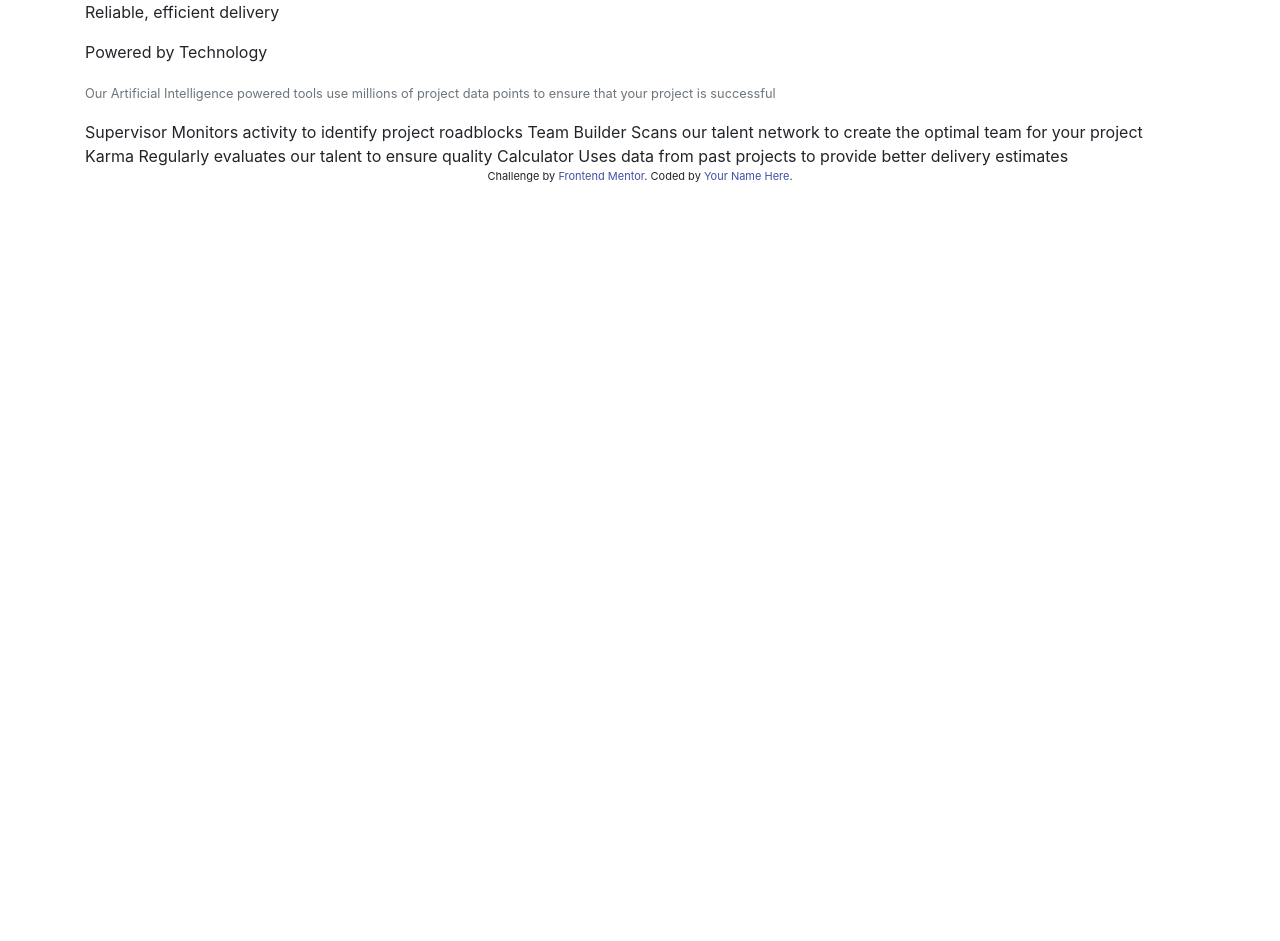
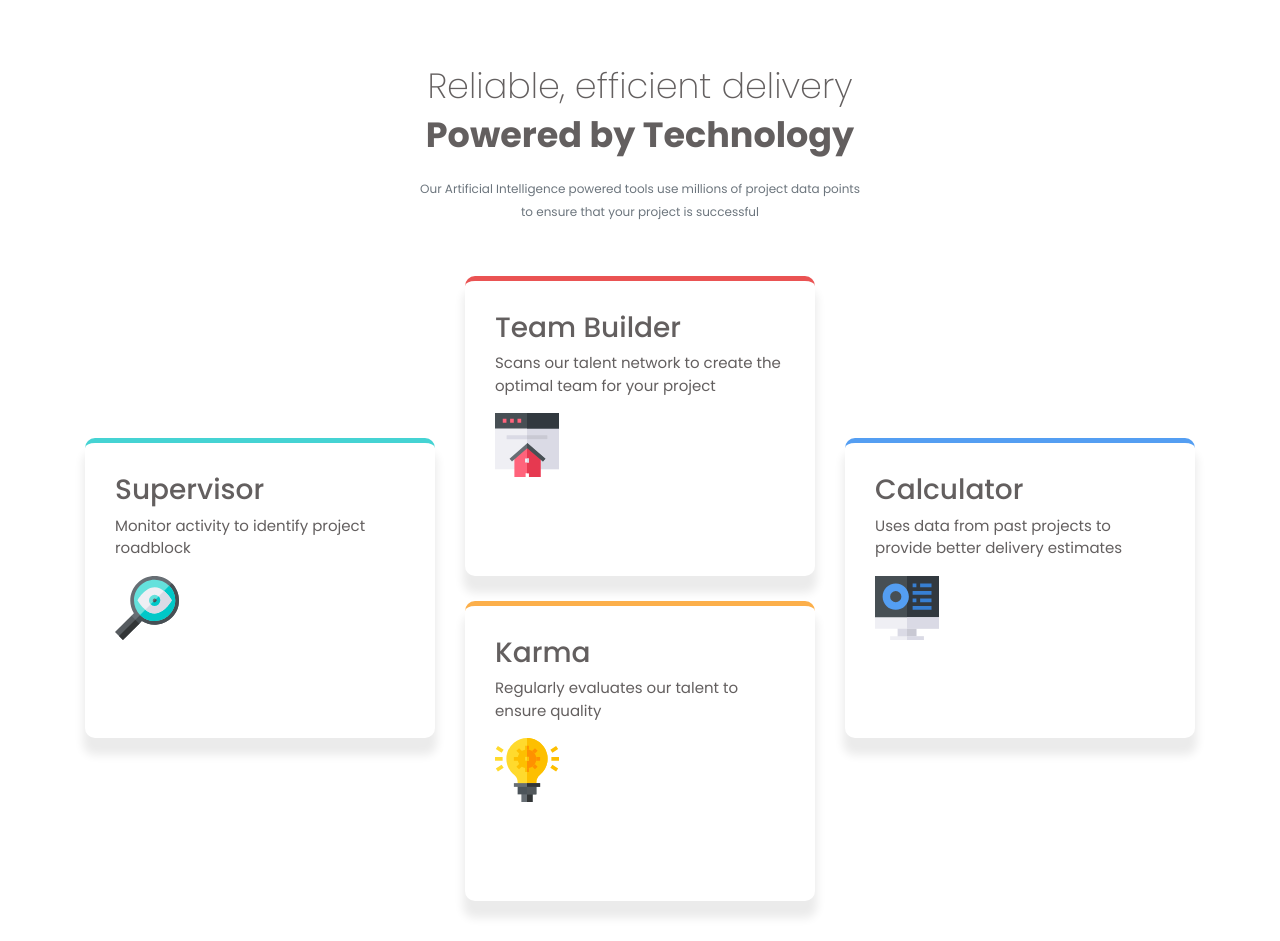
Before and after one commit to willyblackkeez/Four-Card-Feature-Section, a plain HTML site: page index.html in a window 1280 px wide. Shown: the top 941 px of the page. Before the commit the page ends 800 px from the top, so only its background shows below. Drawn offline with nearby package versions, Linux system fonts and the light colour scheme.

Commit message:
partially complted

```diff
--- a/index.html
+++ b/index.html
@@ -5,6 +5,7 @@
   <meta name="viewport" content="width=device-width, initial-scale=1.0"> <!-- displays site properly based on user's device -->
   <link rel="stylesheet" href="https://stackpath.bootstrapcdn.com/bootstrap/4.5.0/css/bootstrap.min.css" integrity="sha384-9aIt2nRpC12Uk9gS9baDl411NQApFmC26EwAOH8WgZl5MYYxFfc+NcPb1dKGj7Sk" crossorigin="anonymous">
   <link rel="icon" type="image/png" sizes="32x32" href="./images/favicon-32x32.png">
+  <link rel="stylesheet" href="main.css" type="text/css">
 
   <title>Frontend Mentor | Four card feature section</title>
 
@@ -15,29 +16,47 @@
   </style>
 </head>
 <body>
-  <main class="container">
-    <div class="row justify-content-center">
-      <div class="col-md-12 col-lg-12">
-        <p>Reliable, efficient delivery</p>
-        <p>Powered by Technology</p>
-        <p><small class="text-muted">Our Artificial Intelligence powered
-           tools use millions of project data points
-           to ensure that your project is successful</small></p>
+  <main class="container-fluid">
+    <div class="container">
+      <div class="row justify-content-center">
+        <div class="col-md-5 col-lg-5">
+          <p id="thin-heading">Reliable, efficient delivery</p>
+          <p id="thick-heading">Powered by Technology</p>
+          <p><small class="text-muted">Our Artificial Intelligence powered
+            tools use millions of project data points
+            to ensure that your project is successful</small></p>
+        </div>
+      </div>
+
+      <div class="row" id="section-2">
+        <div class="col-sm-12 col-md-4 col-lg-4 align-self-center">
+          <div id="supervisor">
+            <h3>Supervisor</h3>
+            <p>Monitor activity to identify project roadblock</p>
+            <div class="icons"><img src="images/icon-supervisor.svg" alt="icon-supervisor"></div>
+          </div>
+        </div>
+        <div class="col-sm-12 col-md-4 col-lg-4 align-self-center">
+          <div id="team-builder">
+            <h3>Team Builder</h3>
+            <p>Scans our talent network to create the optimal team for your project</p>
+            <div class="icons"><img src="images/icon-team-builder.svg" alt="icon-team-builder"></div>
+          </div>
+          <div id="karma">
+            <h3>Karma</h3>
+            <p>Regularly evaluates our talent to ensure quality</p>
+            <div class="icons"><img src="images/icon-karma.svg" alt="icon-kamar"></div>
+          </div>
+        </div>
+        <div class="col-sm-12 col-md-4 col-lg-4 align-self-center">
+          <div id="calculator">
+            <h3>Calculator</h3>
+            <p>Uses data from past projects to provide better delivery estimates</p>
+            <div class="icons"><img src="images/icon-calculator.svg" alt="icon-calculator"></div>
+          </div>
+        </div>
       </div>
     </div>
-
-  Supervisor
-  Monitors activity to identify project roadblocks
-
-  Team Builder
-  Scans our talent network to create the optimal team for your project
-
-  Karma
-  Regularly evaluates our talent to ensure quality
-
-  Calculator
-  Uses data from past projects to provide better delivery estimates
-
   </main>
 
   <footer>
@@ -46,8 +65,8 @@
       Coded by <a href="#">Your Name Here</a>.
     </p>
   </footer>
-  <script src="https://code.jquery.com/jquery-3.5.1.slim.min.js" integrity="sha384-DfXdz2htPH0lsSSs5nCTpuj/zy4C+OGpamoFVy38MVBnE+IbbVYUew+OrCXaRkfj" crossorigin="anonymous"></script>
-<script src="https://cdn.jsdelivr.net/npm/popper.js@1.16.0/dist/umd/popper.min.js" integrity="sha384-Q6E9RHvbIyZFJoft+2mJbHaEWldlvI9IOYy5n3zV9zzTtmI3UksdQRVvoxMfooAo" crossorigin="anonymous"></script>
-<script src="https://stackpath.bootstrapcdn.com/bootstrap/4.5.0/js/bootstrap.min.js" integrity="sha384-OgVRvuATP1z7JjHLkuOU7Xw704+h835Lr+6QL9UvYjZE3Ipu6Tp75j7Bh/kR0JKI" crossorigin="anonymous"></script>
+  <script src="https://code.jquery.com/jquery-3.5.1.slim.min.js"></script>
+<script src="https://cdn.jsdelivr.net/npm/popper.js@1.16.0/dist/umd/popper.min.js"></script>
+<script src="https://stackpath.bootstrapcdn.com/bootstrap/4.5.0/js/bootstrap.min.js"></script>
 </body>
 </html>
--- /dev/null
+++ b/main.css
@@ -0,0 +1,71 @@
+@import url('https://fonts.googleapis.com/css2?family=Poppins:ital,wght@0,100;0,200;0,300;0,400;0,500;0,600;0,700;0,800;1,100;1,200;1,300;1,400;1,500;1,600&display=swap');
+
+body {
+    padding: 0;
+    margin: 0;
+    font-family: 'Poppins', sans-serif;
+    font-size: 15px;
+    color: hsl(0, 2%, 38%);
+}
+main {
+    height: 922px;
+}
+.container {
+    margin-top: 60px;
+}
+
+.col-md-5, .col-lg-5 {
+    text-align: center;
+}
+
+#thin-heading {
+    font-size: 35px;
+    font-weight: 200;
+}
+
+#thick-heading {
+    font-size: 35px;
+    font-weight: 700;
+    margin-top: -20px;
+}
+
+#section-2 {
+    min-height: 700px;
+}
+
+#supervisor{
+    width: 350px;
+    height: 300px;
+    padding: 30px;
+    border-radius: 10px;
+    border-top: 5px solid hsl(180, 62%, 55%);
+    box-shadow: 0 15px 10px 2px hsl(229, 0%, 92%);
+}
+
+#team-builder{
+    width: 350px;
+    height: 300px;
+    padding: 30px;
+    border-radius: 10px;
+    border-top: 5px solid hsl(0, 78%, 62%);
+    box-shadow: 0 15px 10px 2px hsl(229, 0%, 92%);
+}
+
+#karma{
+    width: 350px;
+    height: 300px;
+    padding: 30px;
+    border-radius: 10px;
+    margin-top: 25px;
+    border-top: 5px solid hsl(34, 97%, 64%);
+    box-shadow: 0 15px 10px 2px hsl(229, 0%, 92%);
+}
+
+#calculator{
+    width: 350px;
+    height: 300px;
+    padding: 30px;
+    border-radius: 10px;
+    border-top: 5px solid hsl(212, 86%, 64%);
+    box-shadow: 0 15px 10px 2px hsl(229, 0%, 92%);
+}
```
